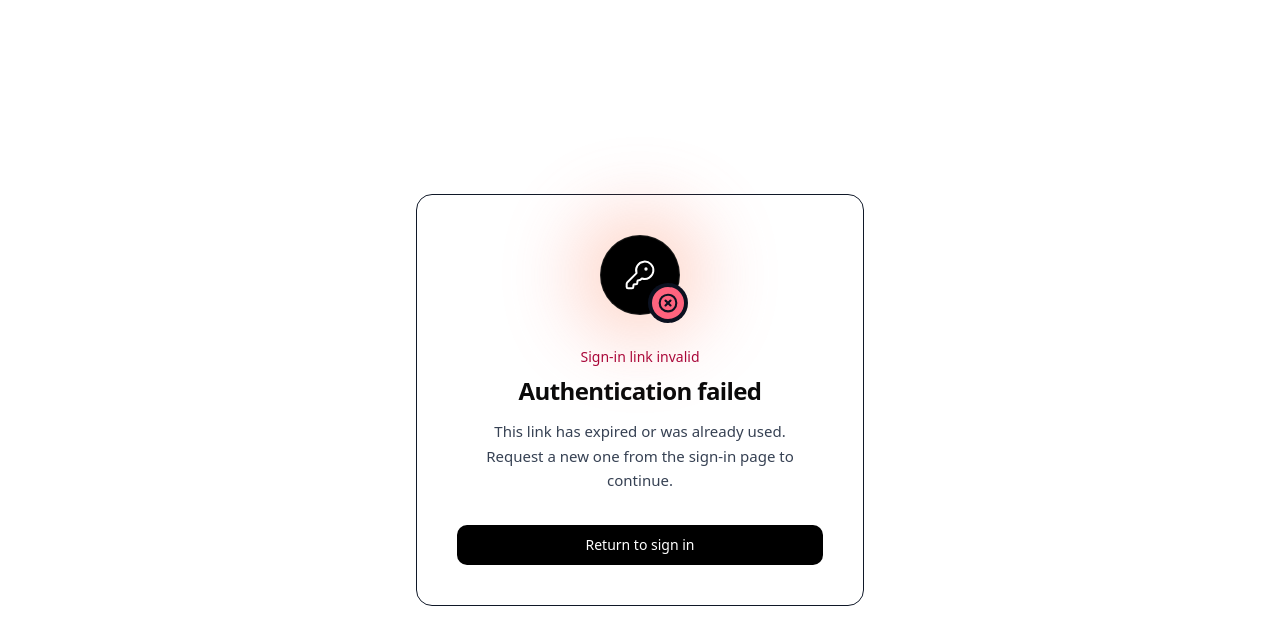
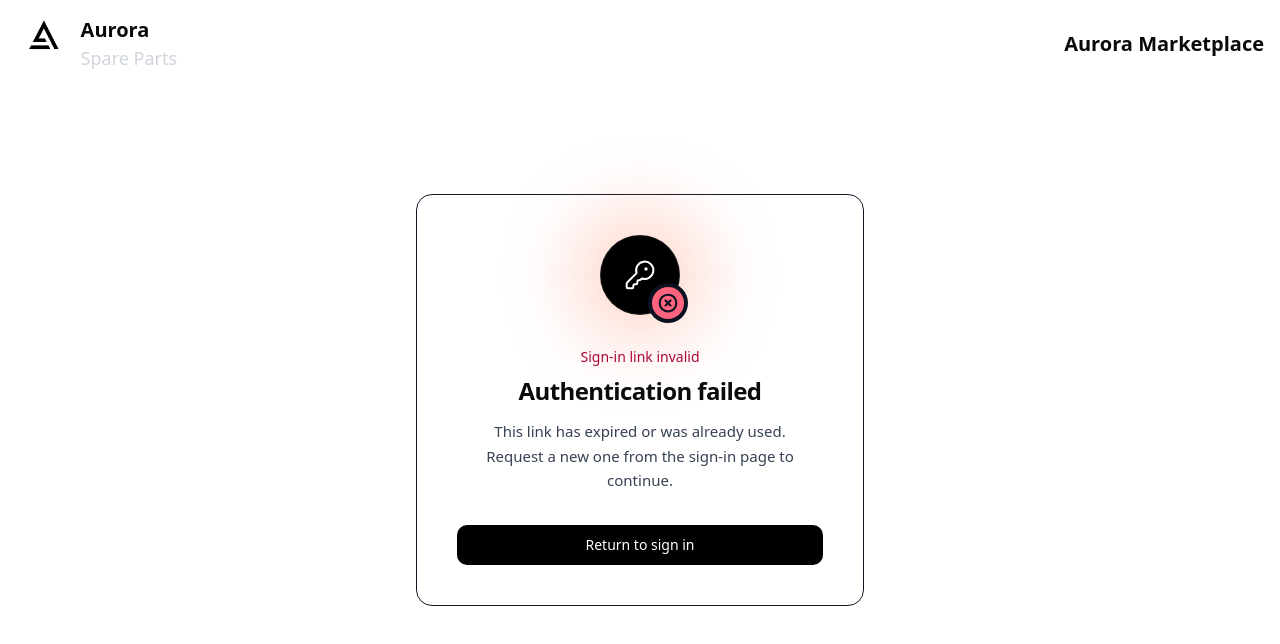
Before and after one commit to Mhando-Z/Aurora, a Next.js app: page /error in a window 1280 px wide. Shown: the top 644 px of the page. Built offline with nearby package versions, Linux system fonts and the light colour scheme; a web font is replaced by a local one.

Commit message:
Phase One

```diff
--- a/src/app/layout.js
+++ b/src/app/layout.js
@@ -1,5 +1,6 @@
 import { Geist, Geist_Mono } from "next/font/google";
 import "./globals.css";
+import Navbar from "@/components/Navbar";
 
 const geistSans = Geist({
   variable: "--font-geist-sans",
@@ -28,7 +29,10 @@ export default function RootLayout({ children }) {
       lang="en"
       className={`${geistSans.variable} ${geistMono.variable} h-full antialiased`}
     >
-      <body className="min-h-full flex flex-col">{children}</body>
+      <body className="min-h-full flex flex-col">
+        <Navbar />
+        {children}
+      </body>
     </html>
   );
 }
--- a/src/components/Navbar.jsx
+++ b/src/components/Navbar.jsx
@@ -1,7 +1,26 @@
+"use client";
+
 import React from "react";
+import Auroralogo from "../../public/Auroraicon.png";
+import Image from "next/image";
 
 function Navbar() {
-  return <div>Navbar</div>;
+  return (
+    <div className="bg-white fixed top-0 left-0 right-0 z-50">
+      <div className="max-w-7xl mx-auto px-4 py-4 flex items-center justify-between">
+        {/* logo section */}
+        <div className=" flex gap-2">
+          <Image src={Auroralogo} alt="Aurora logo" className="h-10 w-auto" />
+          <div>
+            <h1 className="text-xl font-bold ">Aurora</h1>
+            <h2 className="text-lg text-gray-300">Spare Parts</h2>
+          </div>
+        </div>
+
+        <h1 className="text-xl font-bold">Aurora Marketplace</h1>
+      </div>
+    </div>
+  );
 }
 
 export default Navbar;
```
Also changed, not shown: public/Auroraicon.png.
